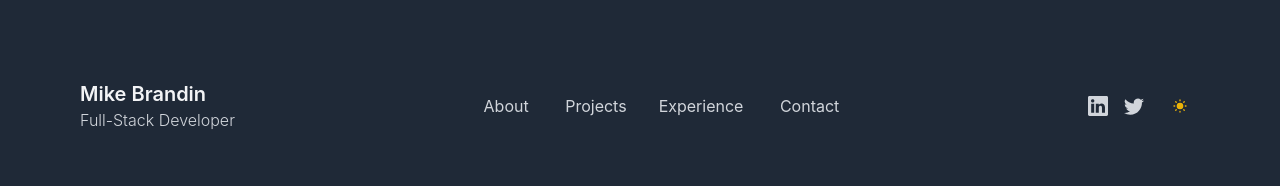
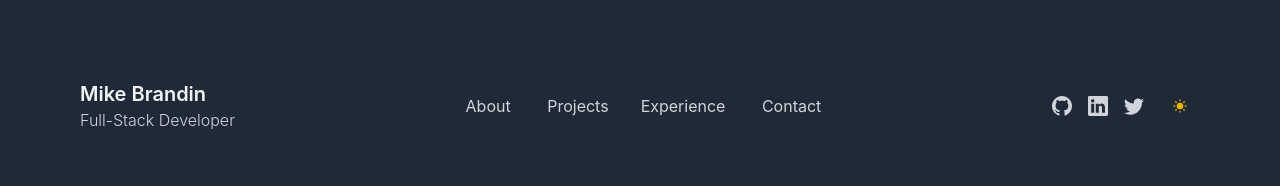
Before and after one commit to mikebrandin/mikebrandin.github.io, a Next.js app: page / in a window 1280 px wide. Shown: the top 186 px of the page. Built offline with nearby package versions, Linux system fonts and the light colour scheme; no server answers.

Commit message:
Add github to navbar

```diff
--- a/components/Navbar.js
+++ b/components/Navbar.js
@@ -133,6 +133,19 @@
 
         <div className="space-x-4 flex flex-row items-center">
         <a
+            href={userData.socialLinks.github}
+            className="text-base font-normal text-gray-600 dark:text-gray-300"
+          >
+            <svg
+              xmlns="http://www.w3.org/2000/svg"
+              width="20"
+              height="20"
+              fill="currentColor"
+              viewBox="0 0 24 24">
+              <path d="M12 0c-6.626 0-12 5.373-12 12 0 5.302 3.438 9.8 8.207 11.387.599.111.793-.261.793-.577v-2.234c-3.338.726-4.033-1.416-4.033-1.416-.546-1.387-1.333-1.756-1.333-1.756-1.089-.745.083-.729.083-.729 1.205.084 1.839 1.237 1.839 1.237 1.07 1.834 2.807 1.304 3.492.997.107-.775.418-1.305.762-1.604-2.665-.305-5.467-1.334-5.467-5.931 0-1.311.469-2.381 1.236-3.221-.124-.303-.535-1.524.117-3.176 0 0 1.008-.322 3.301 1.23.957-.266 1.983-.399 3.003-.404 1.02.005 2.047.138 3.006.404 2.291-1.552 3.297-1.23 3.297-1.23.653 1.653.242 2.874.118 3.176.77.84 1.235 1.911 1.235 3.221 0 4.609-2.807 5.624-5.479 5.921.43.372.823 1.102.823 2.222v3.293c0 .319.192.694.801.576 4.765-1.589 8.199-6.086 8.199-11.386 0-6.627-5.373-12-12-12z"/>
+            </svg>
+          </a>
+        <a
             href={userData.socialLinks.linkedin}
             className="text-base font-normal text-gray-600 dark:text-gray-300"
           >
```
